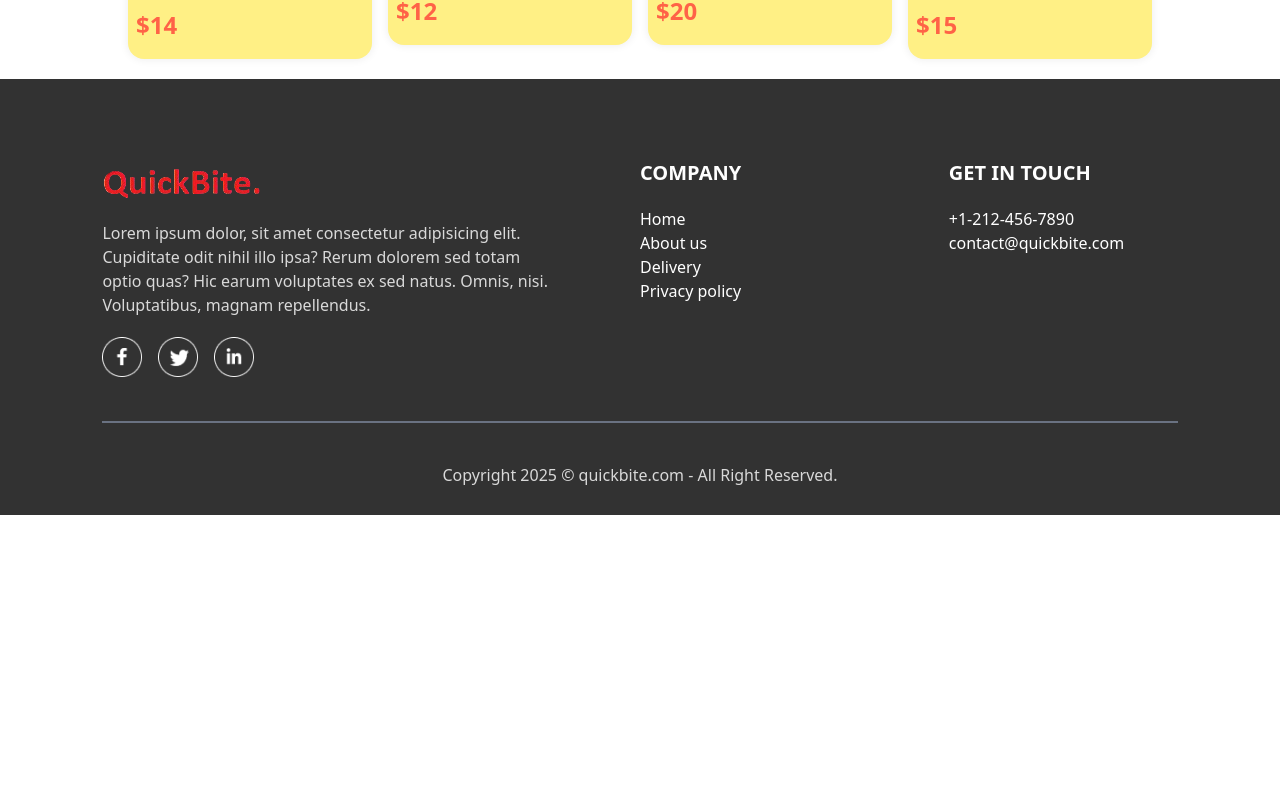
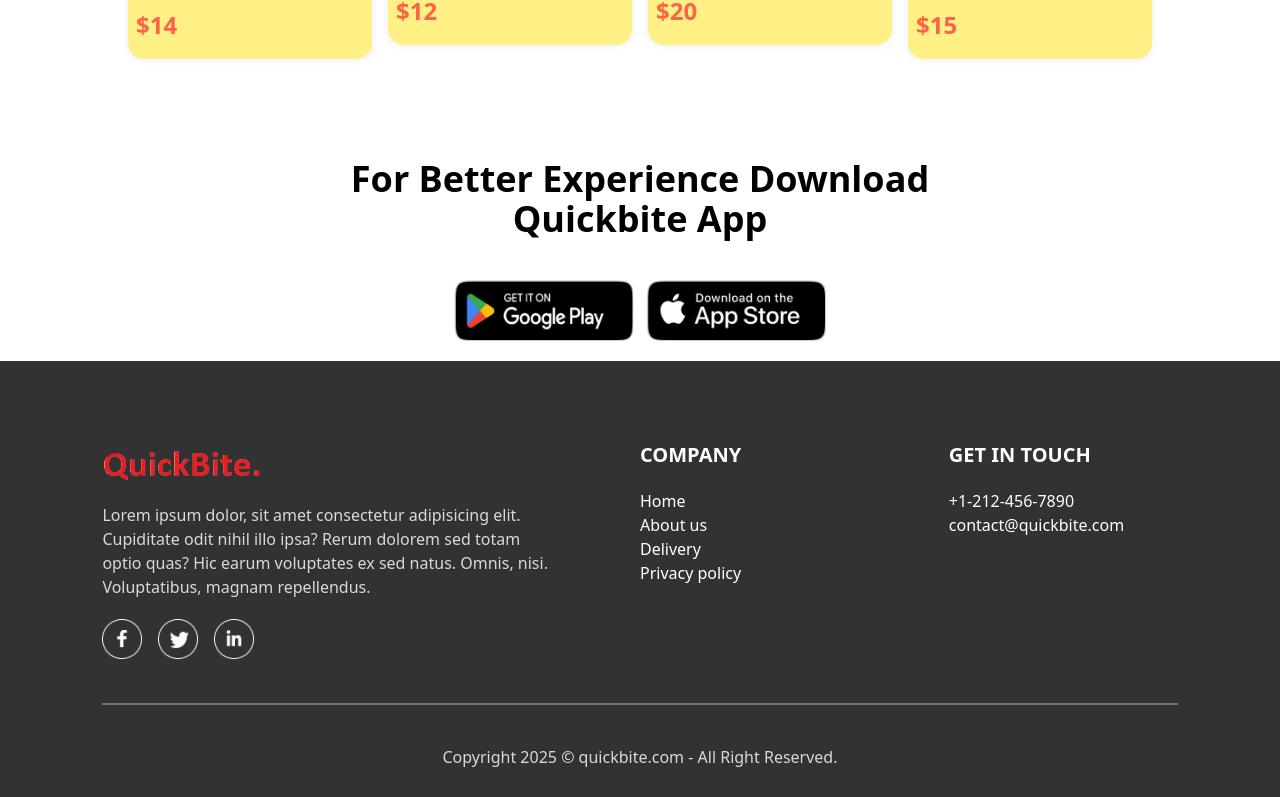
Before and after one commit to baskaranjeeva/QuickBite-Food-Ordering-App, a React (Vite) app: page / in a window 1280 px wide. Shown: the part 3879-4676 px from the top of the page. Before the commit the page ends 4394 px from the top, so only its background shows below. Built offline with nearby package versions, Linux system fonts and the light colour scheme.

Commit message:
App Download component completed

```diff
--- /dev/null
+++ b/src/components/AppDownload.jsx
@@ -0,0 +1,29 @@
+import React from "react";
+import { assets } from "../assets/assets";
+
+function AppDownload() {
+  return (
+    <>
+      <div className="m-auto mt-[100px] text-4xl text-[max(3vw_20px)] text-center font-bold">
+        <p>
+          For Better Experience Download <br />
+          Quickbite App
+        </p>
+        <div className="flex justify-center gap-3 gap-[max(2vw, 10px)] mt-[40px]">
+          <img
+            className="w-[max(30vw, 120px)] max-w-[180px] cursor-pointer transition-0.5"
+            src={assets.play_store}
+            alt=""
+          />
+          <img
+            className="w-[max(30vw, 120px)] max-w-[180px] cursor-pointer transition-0.5"
+            src={assets.app_store}
+            alt=""
+          />
+        </div>
+      </div>
+    </>
+  );
+}
+
+export default AppDownload;
--- a/src/pages/Home/Home.jsx
+++ b/src/pages/Home/Home.jsx
@@ -2,6 +2,7 @@ import React, { useState } from "react";
 import Header from "../../components/Header/Header";
 import ExploreMenu from "../../components/ExploreMenu/ExploreMenu";
 import FoodDisplay from "../../components/FoodDisplay/FoodDisplay";
+import AppDownload from "../../components/AppDownload";
 
 function Home() {
   return (
@@ -9,6 +10,7 @@ function Home() {
       <Header />
       <ExploreMenu />
       <FoodDisplay />
+      <AppDownload />
     </div>
   );
 }
```
